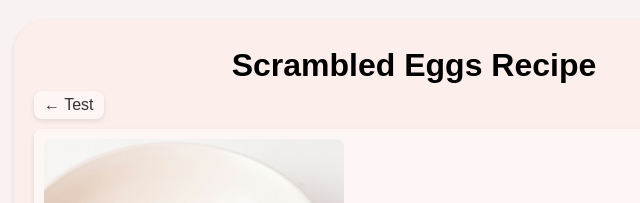
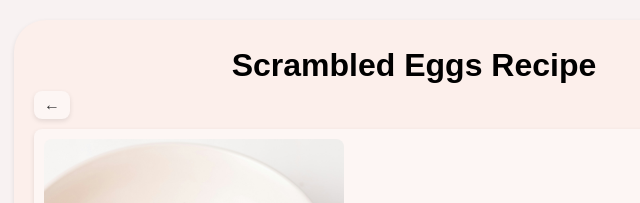
Before and after one commit to ArneChristians/odin-recipes, a plain HTML site: page recipes/scrambled_eggs.html in a window 1280 px wide. Shown: the top 203 px of the page, 226-866 px from the left. Drawn offline with Linux system fonts and the light colour scheme.

Commit message:
Remove 'Test' label from back arrow link
Cleaned up the navigation link in scrambled_eggs.html by removing the 'Test' label, leaving only the back arrow for a clearer UI.

```diff
--- a/recipes/scrambled_eggs.html
+++ b/recipes/scrambled_eggs.html
@@ -13,7 +13,7 @@
         </div>
 
         <!-- Navigation link to go back to the recipes index -->
-        <a class="back_arrow" href="../index.html">← Test</a>
+        <a class="back_arrow" href="../index.html">←</a>
 
         <div class="inner_content">
             <!-- Image of the Recipe-->
```
